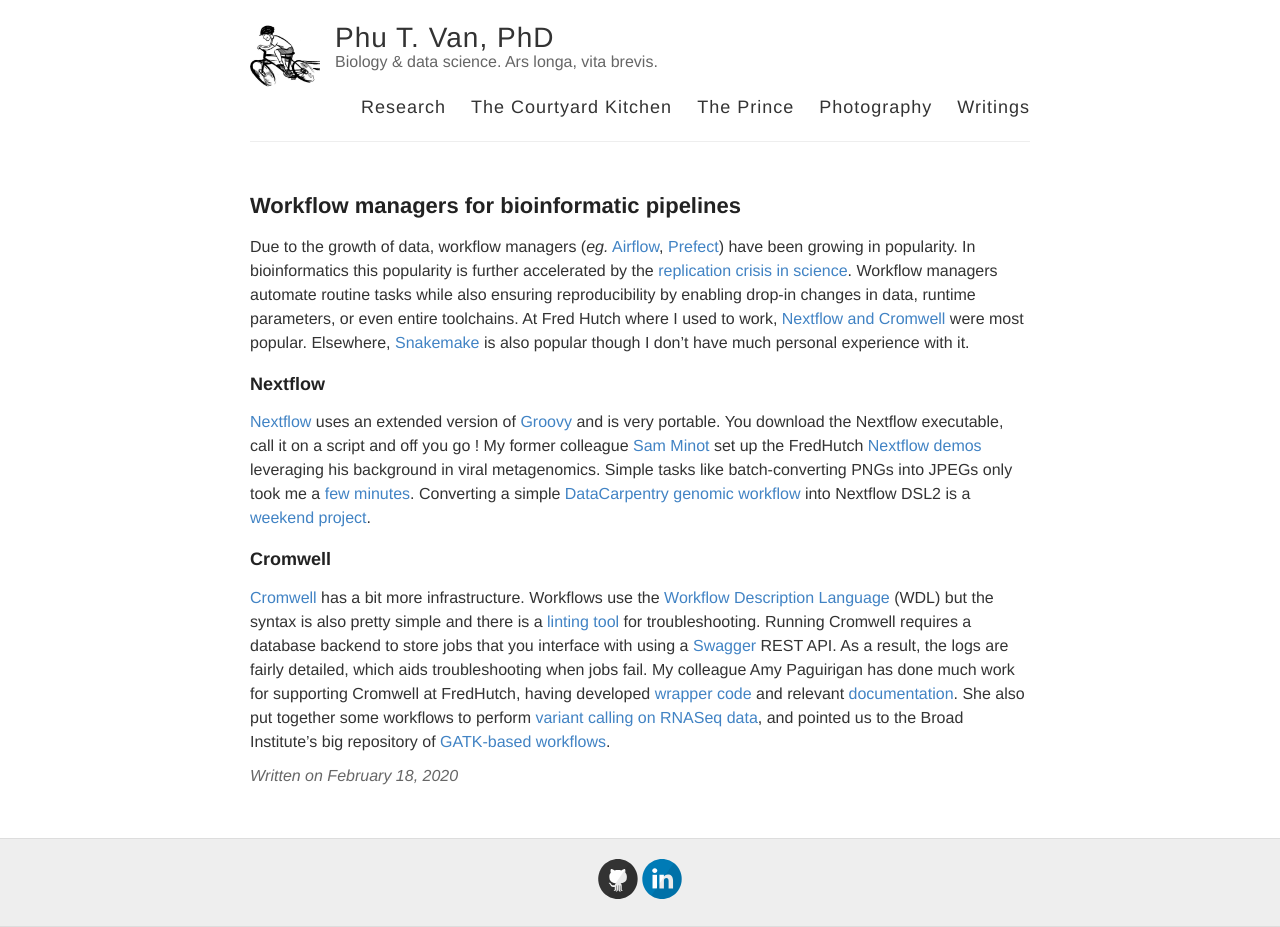
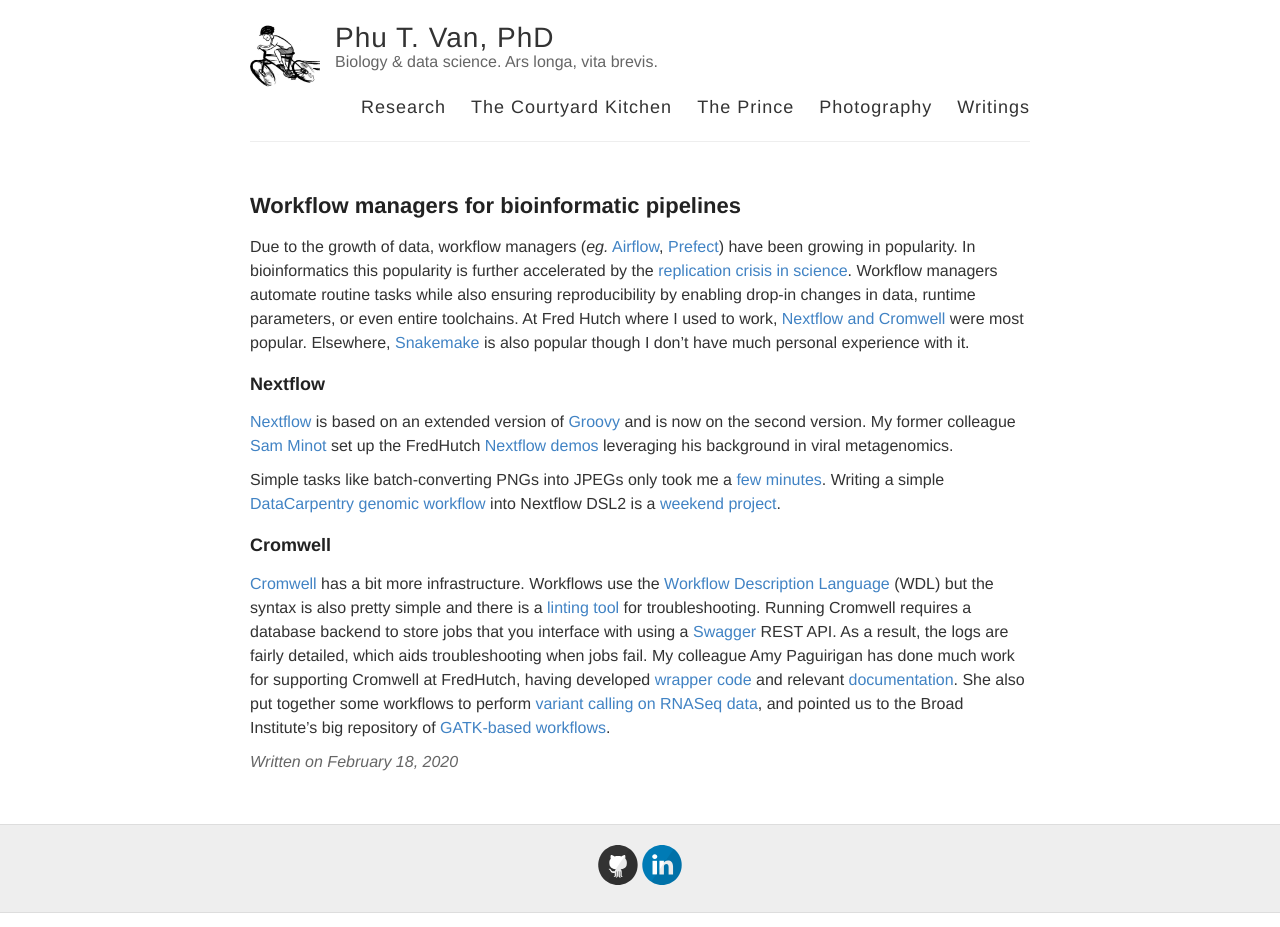
Before and after one commit to ptvan/ptvan.github.io, a Jekyll site: the page built from _posts/2020-02-18-workflow-managers.md, in a window 1280 px wide. Built offline with Jekyll 4.4.1, drawn with Linux system fonts in a browser that asks for light colours.

Commit message:
minor formatting

```diff
--- a/_posts/2020-02-18-workflow-managers.md
+++ b/_posts/2020-02-18-workflow-managers.md
@@ -7,7 +7,9 @@
 
 ### Nextflow
 
-[Nextflow](https://www.nextflow.io/) uses an extended version of [Groovy](http://groovy-lang.org) and is very portable. You download the Nextflow executable, call it on a script and off you go ! My former colleague [Sam Minot](https://www.minot.bio/) set up the FredHutch [Nextflow demos](https://github.com/FredHutch/nf-core-aligngenomes) leveraging his background in viral metagenomics. Simple tasks like batch-converting PNGs into JPEGs only took me a [few minutes](https://github.com/ptvan/aws/blob/master/image_processing.nf). Converting a simple [DataCarpentry genomic workflow](https://datacarpentry.org/wrangling-genomics/) into Nextflow DSL2 is a [weekend project](https://github.com/ptvan/workflows/tree/master/nextflow/wrangling_genomics).
+[Nextflow](https://www.nextflow.io/) is based on an extended version of [Groovy](http://groovy-lang.org) and is now on the second version. My former colleague [Sam Minot](https://www.minot.bio/) set up the FredHutch [Nextflow demos](https://github.com/FredHutch/nf-core-aligngenomes) leveraging his background in viral metagenomics.
+
+Simple tasks like batch-converting PNGs into JPEGs only took me a [few minutes](https://github.com/ptvan/aws/blob/master/image_processing.nf). Writing a simple [DataCarpentry genomic workflow](https://datacarpentry.org/wrangling-genomics/) into Nextflow DSL2 is a [weekend project](https://github.com/ptvan/workflows/tree/master/nextflow/wrangling_genomics).
 
 ### Cromwell
 
```
